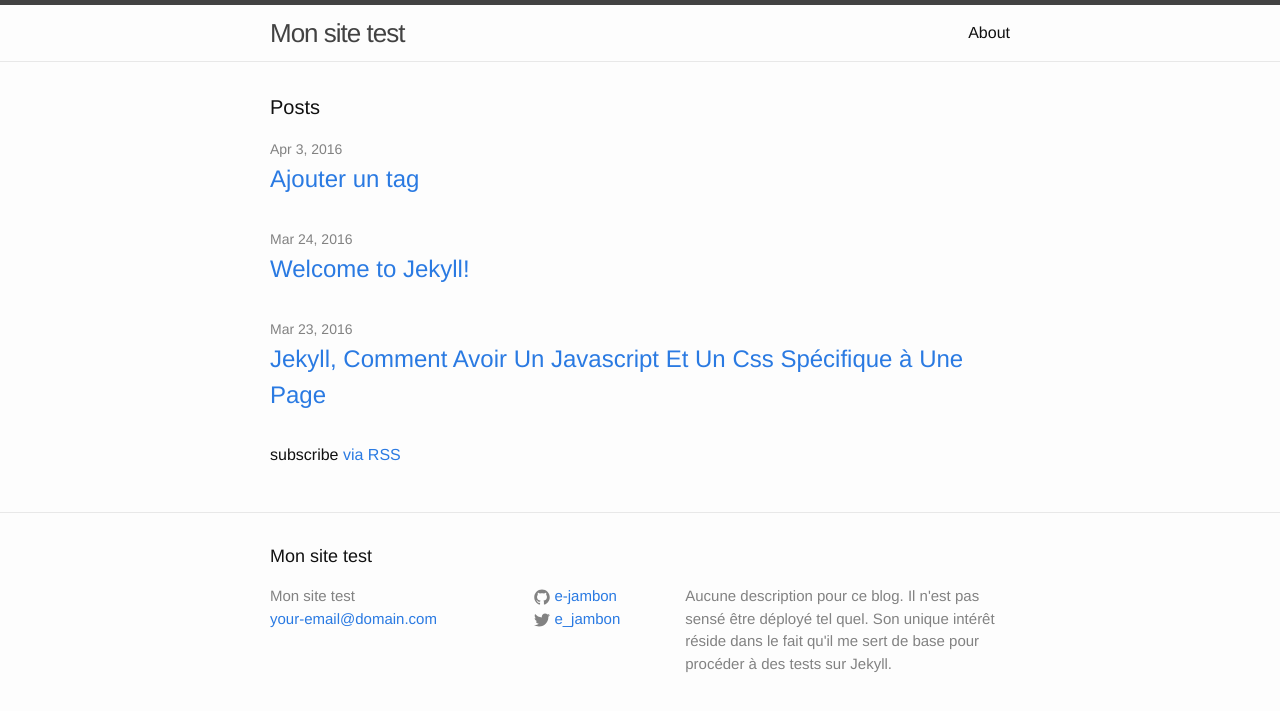
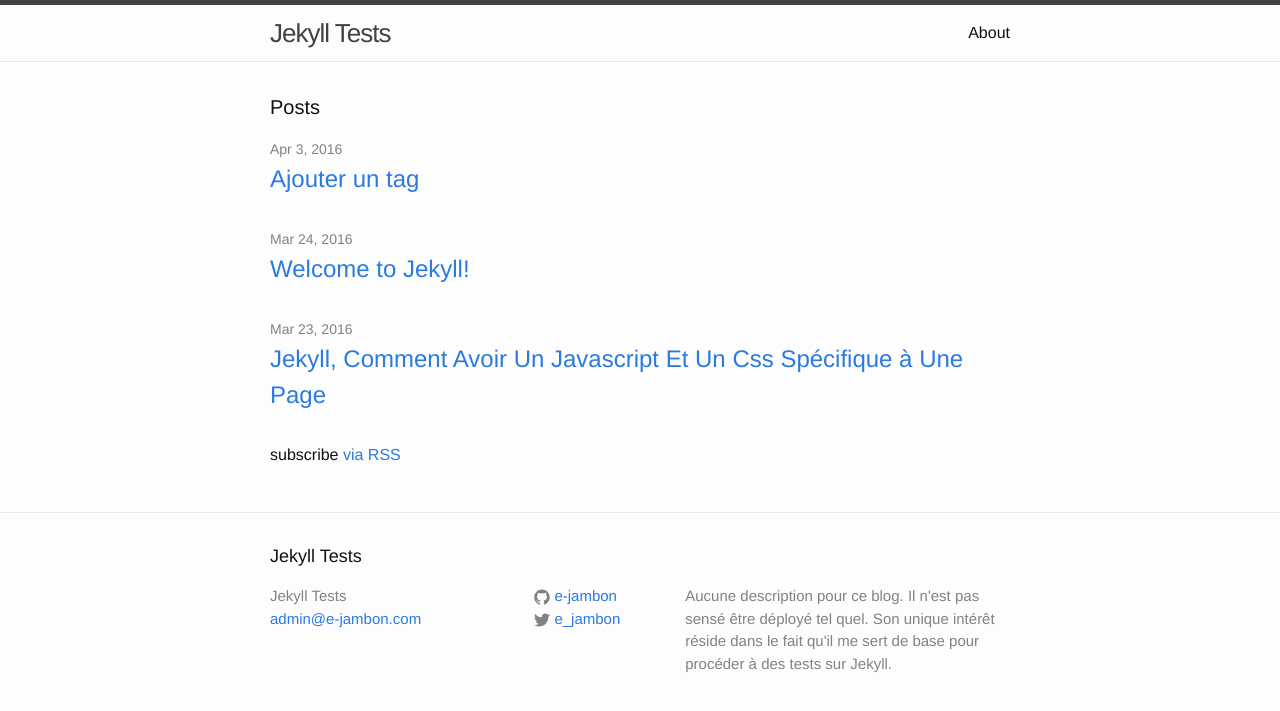
Before and after one commit to e-jambon/jekyll_tests, a Jekyll site: the page built from index.html, in a window 1280 px wide. Shown: the top 711 px of the page. Built offline with Jekyll 4.4.1, drawn with Linux system fonts in a browser that asks for light colours.

Commit message:
Update _config.yml

```diff
--- a/_config.yml
+++ b/_config.yml
@@ -6,8 +6,8 @@
 # 'jekyll serve'. If you change this file, please restart the server process.
 
 # Site settings
-title: Mon site test
-email: your-email@domain.com
+title: Jekyll Tests
+email: admin@e-jambon.com
 description: > # this means to ignore newlines until "baseurl:"
   Aucune description pour ce blog. Il n'est pas sensé être déployé tel quel.
   Son unique intérêt réside dans le fait qu'il me sert de base pour procéder à des tests sur Jekyll.
```
